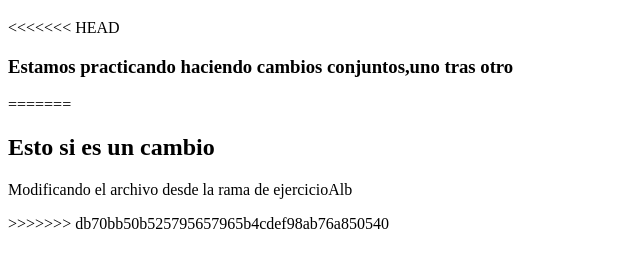
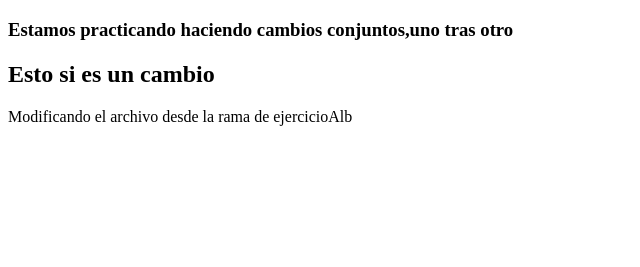
Before and after one commit to marlenmb/clase_mayo2026, a website: page index.html in a window 1280 px wide. Shown: the part 61-328 px from the top of the page, without its empty margins (0-640 px from the left). Drawn offline with Linux system fonts and the light colour scheme.

Commit message:
Cambios totales x2

```diff
--- a/index.html
+++ b/index.html
@@ -9,13 +9,10 @@
 
 <body>
     <h1>HOLA</h1>
-<<<<<<< HEAD
 
     <h3> Estamos practicando haciendo cambios conjuntos,uno tras otro</h3>
-=======
     <h2>Esto si es un cambio</h2>
     <p>Modificando el archivo desde la rama de ejercicioAlb</p>
->>>>>>> db70bb50b525795657965b4cdef98ab76a850540
 </body>
 
 </html>
```
